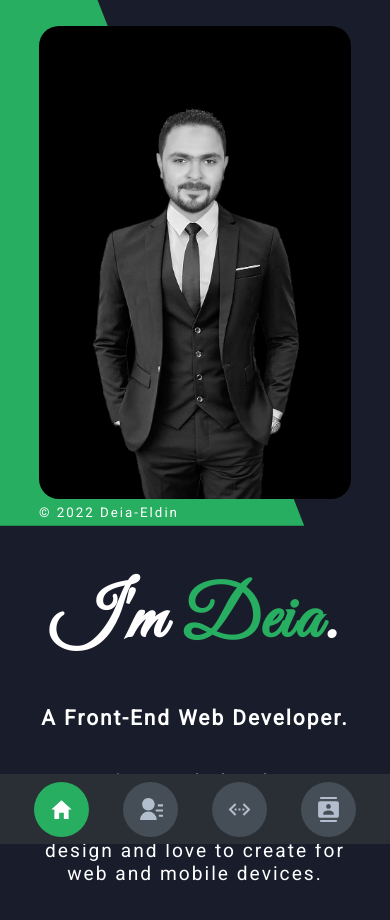
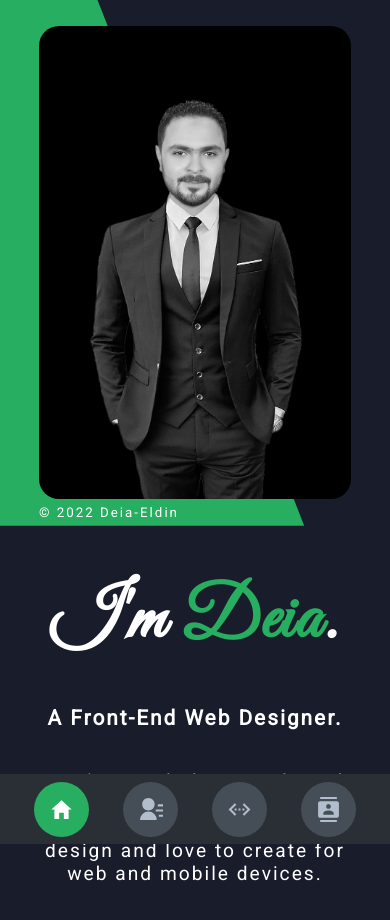
Before and after one commit to DeiaHamad/Project-5-Portfolio-Version-1, a React (Create React App) app: page / in a window 390 px wide. Shown: the top 920 px of the page. Built offline with nearby package versions, Linux system fonts and the light colour scheme.

Commit message:
deploying my portfolio

```diff
--- a/src/components/home/rightHome/RightHome.js
+++ b/src/components/home/rightHome/RightHome.js
@@ -6,10 +6,10 @@ function RightHome() {
       <h1>
         I'm <span>Deia</span>.
       </h1>
-      <h3>A Front-End Web Developer.</h3>
+      <h3>A Front-End Web Designer.</h3>
       <p>
-        Hi, I'm a web developer based in Abu Dhabi, UAE. I have a passion for
-        web design and love to create for web and mobile devices.
+        Hi, I'm a web designer based in Abu Dhabi, UAE. <br />I have a passion
+        for web design and love to create for web and mobile devices.
       </p>
     </article>
   );
--- a/src/sass/App.css
+++ b/src/sass/App.css
@@ -61,7 +61,6 @@
   transition: var(--transition);
   -webkit-filter: grayscale(100%);
           filter: grayscale(100%);
-  z-index: 1;
 }
 
 .home .left-home .img-container img:hover {
@@ -1345,7 +1344,7 @@
     top: 85% !important;
   }
   .home .left-home .img-container img {
-    height: 85%;
+    height: 87%;
   }
   .about-me .skills .lvl-container .percentage-container p {
     width: 20% !important;
--- a/src/sass/_home.scss
+++ b/src/sass/_home.scss
@@ -34,7 +34,6 @@
         object-fit: cover;
         transition: var(--transition);
         filter: grayscale(100%);
-        z-index: 1;
 
         &:hover {
           filter: grayscale(0);
--- a/src/sass/_media.scss
+++ b/src/sass/_media.scss
@@ -476,7 +476,7 @@
     .left-home {
       .img-container {
         img {
-          height: 85%;
+          height: 90%;
         }
       }
     }
```
Also changed, not shown: 2 other files (tests, documents, lock files or other folders).
